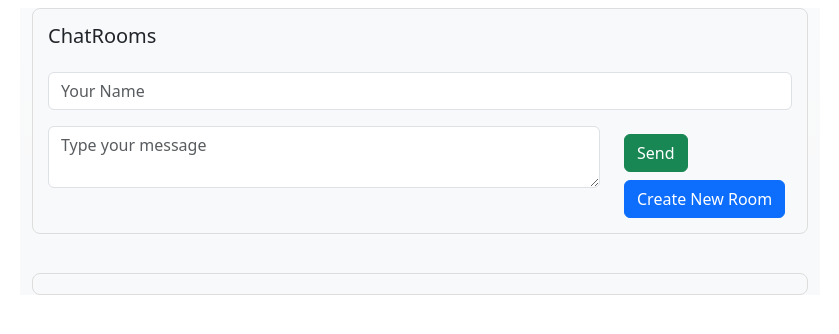
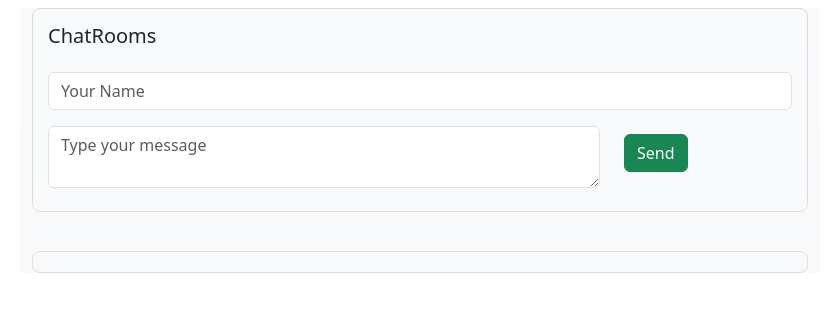
Before and after one commit to ersouravbansal/liveChat, a website: page index.html in a window 1280 px wide. Shown: the whole page, without its empty margins (220-1059 px from the left). Drawn offline with nearby package versions, Linux system fonts and the light colour scheme; no server answers.

Commit message:
fixed basic code snippet

```diff
--- a/index.html
+++ b/index.html
@@ -70,9 +70,9 @@
               </div>
               <div class="col-3">
                 <button id="send" class="btn btn-success mt-2">Send</button>
-                <button id="createRoom" class="btn btn-primary mt-2">
+                <!-- <button id="createRoom" class="btn btn-primary mt-2">
                   Create New Room
-                </button>
+                </button> -->
               </div>
             </div>
           </div>
```
